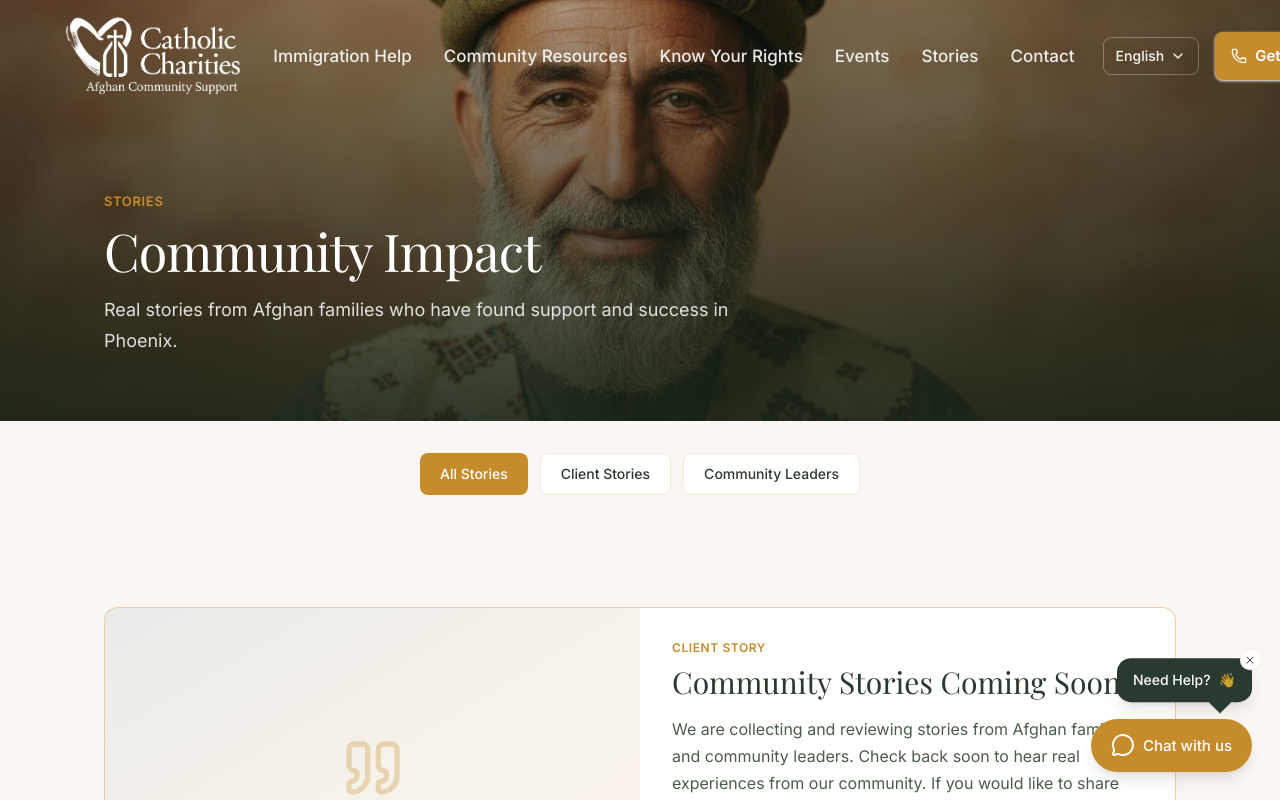
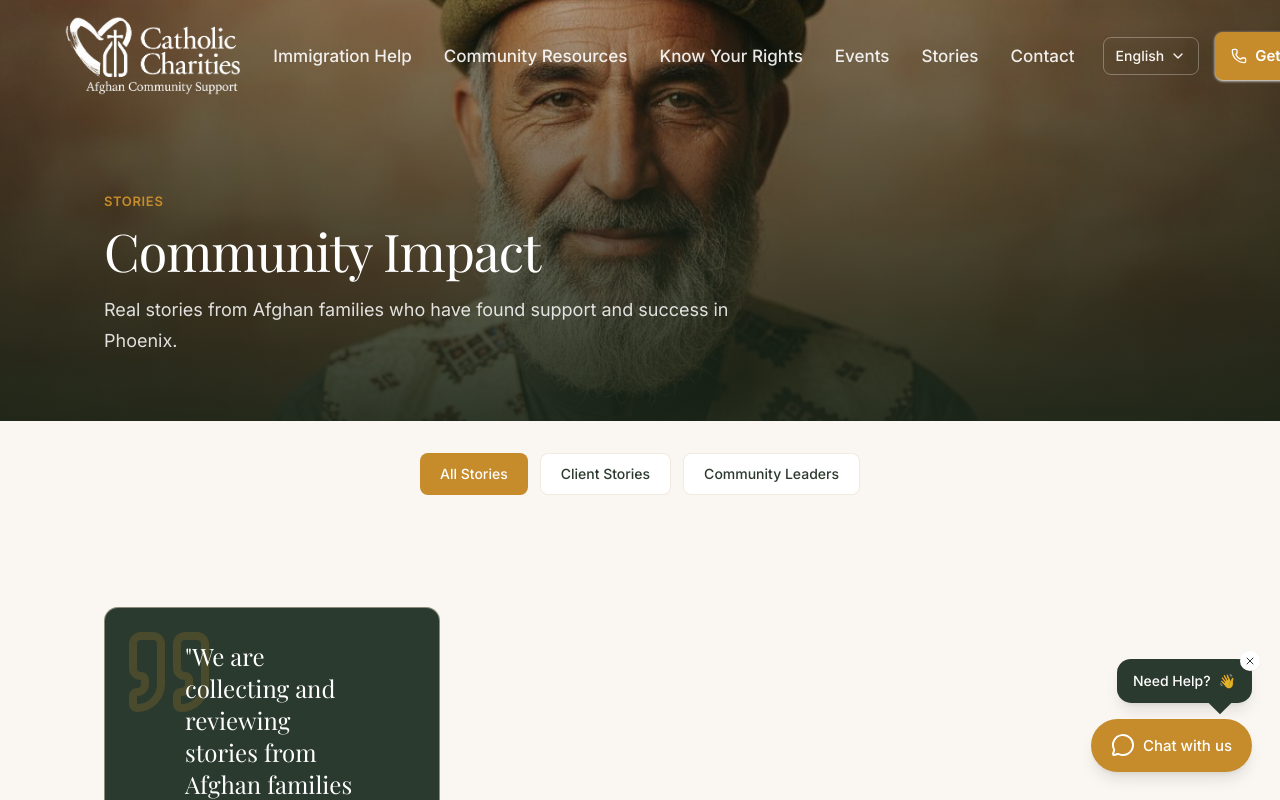
Before and after one commit to Juanjo0812/Afghan-Service-Web, a React (Vite) app in the folder app/: page /1/stories in a window 1280 px wide. Shown: the top 800 px of the page. Built offline with nearby package versions, Linux system fonts and the light colour scheme.

Commit message:
feat(stories): add videoUrl support and text-only placeholder carousel

```diff
--- a/app/src/pages/StoriesPage.tsx
+++ b/app/src/pages/StoriesPage.tsx
@@ -16,6 +16,7 @@
   id: number
   type: StoryFilter
   image?: string
+  videoUrl?: string
   title?: string
   quote?: string
   name?: string
@@ -33,12 +34,15 @@
   {
     id: 1,
     type: 'clients',
-    isFeatured: true,
-    title: 'Community Stories Coming Soon',
+    isTextOnly: true,
+    reviews: [
+      {
         quote:
           'We are collecting and reviewing stories from Afghan families and community leaders. Check back soon to hear real experiences from our community. If you would like to share your story, please contact us.',
         name: 'Afghan Support Phoenix',
         context: 'Community Program — Catholic Charities',
+      },
+    ],
   },
 ]
 
@@ -327,8 +331,18 @@
                 <X className="w-5 h-5" />
               </button>
 
+              {selectedVideo.videoUrl ? (
+                <video
+                  src={selectedVideo.videoUrl}
+                  className="absolute inset-0 w-full h-full object-contain"
+                  controls
+                  autoPlay
+                />
+              ) : (
                 <div className="w-12 h-12 border-4 border-white/20 border-t-white rounded-full animate-spin"></div>
+              )}
 
+              {!selectedVideo.videoUrl && (
                 <div className="absolute bottom-0 inset-x-0 p-4 bg-gradient-to-t from-black/80 to-transparent flex items-center justify-between text-white/80 text-sm">
                   <div className="flex items-center gap-4">
                     <Play className="w-5 h-5 fill-current" />
@@ -340,6 +354,7 @@
                     <MoreVertical className="w-5 h-5 cursor-pointer hover:text-white" />
                   </div>
                 </div>
+              )}
             </div>
 
             <div className="p-6 md:p-8 overflow-y-auto">
```
Lines whose indentation alone changed are shown as unchanged.
